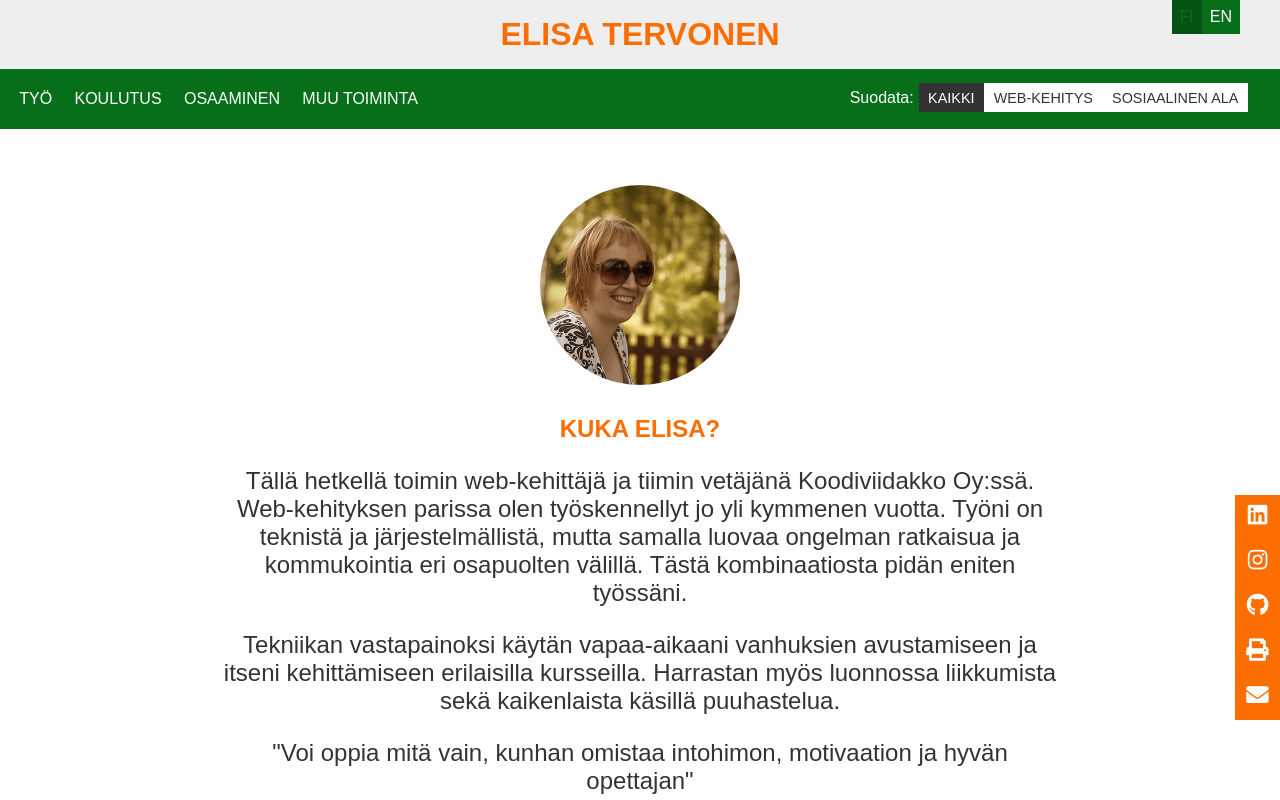
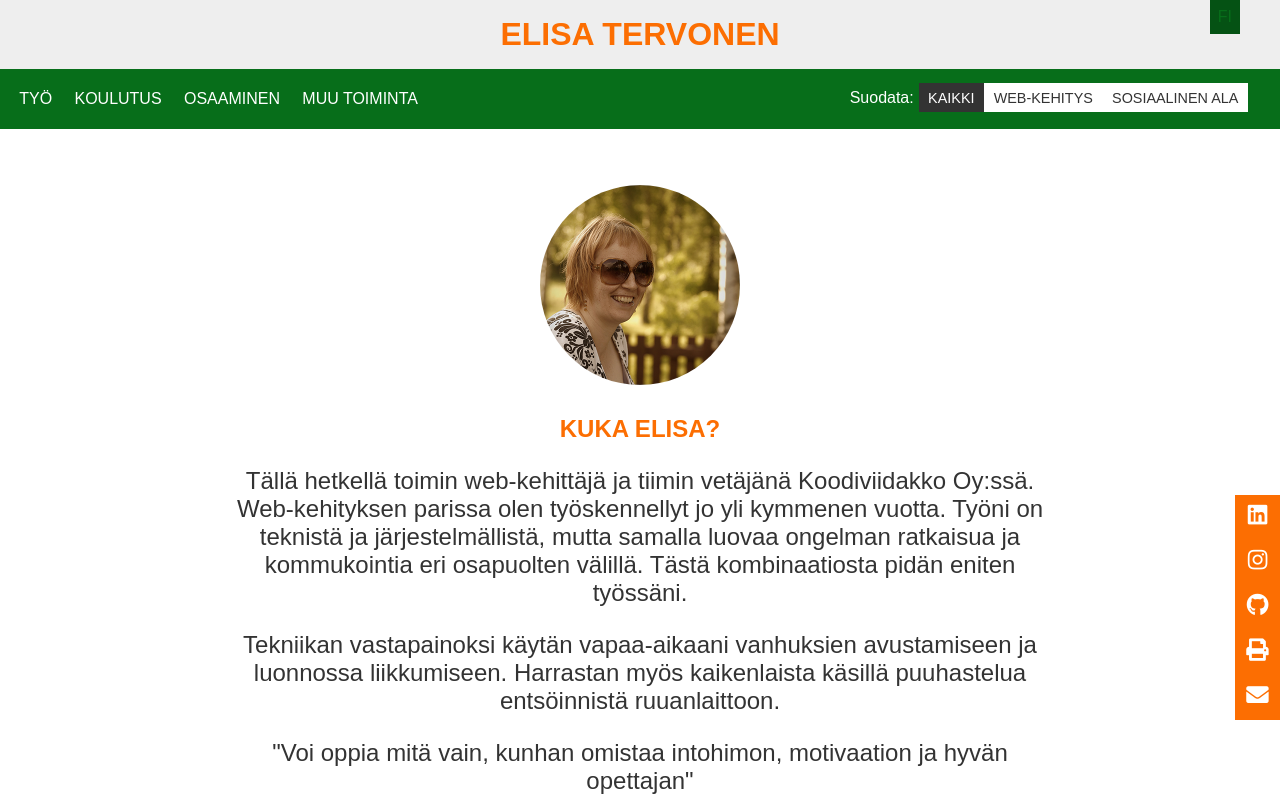
Before and after one commit to lellu/elisatervonencom, a Nuxt app: page / in a window 1280 px wide. Shown: the top 800 px of the page. Built offline with nearby package versions, Linux system fonts and the light colour scheme.

Commit message:
hobbies links and layout fixes

```diff
--- a/components/Header.vue
+++ b/components/Header.vue
@@ -5,7 +5,7 @@
 
       <ul class="languages">
         <li><nuxt-link to="/">FI</nuxt-link></li>
-        <li><nuxt-link to="/en">EN</nuxt-link></li>
+        <li v-if="false"><nuxt-link to="/en">EN</nuxt-link></li>
       </ul>
     </header>
   </div>
--- a/components/Hobbies.vue
+++ b/components/Hobbies.vue
@@ -4,8 +4,10 @@
     <h2>Harrastukset</h2>
     <div class="cols">
       <div v-for="hobby in hobbies" :key="hobby.id" class="col">
-        <p><img :src="hobby.image" alt=""></p>
-        <h4>{{ hobby.name }}</h4>
+        <p v-if="hobby.link"><a :href="hobby.link" target="_blank"><img :src="hobby.image" alt=""></a></p>
+        <p v-else><img :src="hobby.image" alt=""></p>
+        <h4 v-if="hobby.link"><a :href="hobby.link" target="_blank">{{ hobby.name }}</a></h4>
+        <h4 v-else>{{ hobby.name }}</h4>
         <p>{{ hobby.description }}</p>
       </div>
     </div>
--- a/components/Info.vue
+++ b/components/Info.vue
@@ -4,7 +4,7 @@
     <p><img class="profile-image" src="/mie.jpg" alt=""></p>
     <h1>Kuka Elisa?</h1>
     <p>Tällä hetkellä toimin web-kehittäjä ja tiimin vetäjänä Koodiviidakko Oy:ssä. Web-kehityksen parissa olen työskennellyt jo yli kymmenen vuotta. Työni on teknistä ja järjestelmällistä, mutta samalla luovaa ongelman ratkaisua ja kommukointia eri osapuolten välillä. Tästä kombinaatiosta pidän eniten työssäni.</p>
-    <p>Tekniikan vastapainoksi käytän vapaa-aikaani vanhuksien avustamiseen ja itseni kehittämiseen erilaisilla kursseilla. Harrastan myös luonnossa liikkumista sekä kaikenlaista käsillä puuhastelua.</p>
+    <p>Tekniikan vastapainoksi käytän vapaa-aikaani vanhuksien avustamiseen ja luonnossa liikkumiseen. Harrastan myös kaikenlaista käsillä puuhastelua entsöinnistä ruuanlaittoon.</p>
     <p>"Voi oppia mitä vain, kunhan omistaa intohimon, motivaation ja hyvän opettajan"</p>
   </section>
 </template>
--- a/components/Knowledge.vue
+++ b/components/Knowledge.vue
@@ -155,6 +155,7 @@ export default {
   list-style: none;
   padding-left: 0;
   line-height: 1.4;
+  margin-bottom: 2rem;
 
   li {
     padding: 0.2rem 0;
@@ -199,11 +200,6 @@ export default {
     &:hover:after {
       width: 100%;
     }
-
-    //&:hover {
-      //border-color: $greendark;
-      //background-color: $greendark;
-    //}
   }
 
   .fa {
```
